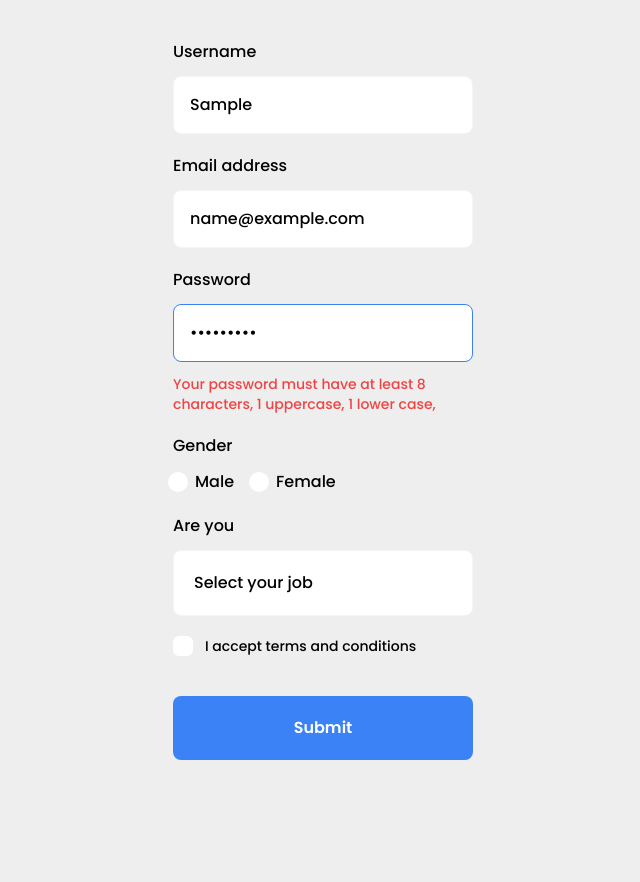
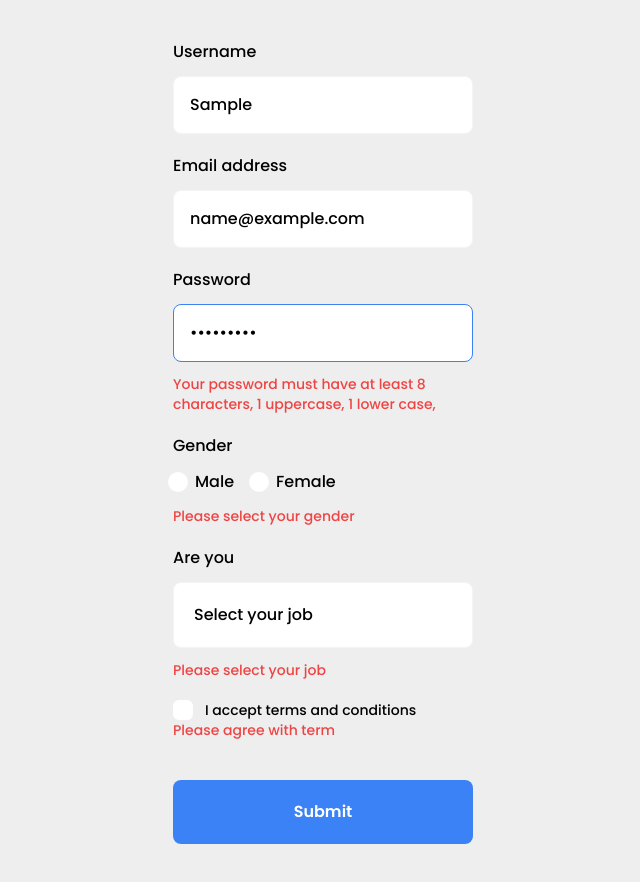
Before and after one commit to NDuyToan/react-register-form, a React (Vite) app: page / in a window 1280 px wide. Both pictures are taken after typing "Sample", "name@example.com", "Sample123" into the empty fields and a click on the button "Submit". Shown: the whole page, without its empty margins (317-957 px from the left). Before the commit the page ends 808 px from the top, so only its background shows below. Built offline with nearby package versions, Linux system fonts and the light colour scheme.

Commit message:
155 thuc hanh register form voi rhf- validation p2

```diff
--- a/src/components/form/RegisterHook.jsx
+++ b/src/components/form/RegisterHook.jsx
@@ -39,6 +39,12 @@ const schema = yup
         message:
           "Your password must have at least 8 characters, 1 uppercase, 1 lower case,",
       }),
+    gender: yup
+      .string()
+      .required("Please select your gender")
+      .oneOf(["male", "female"], "You can only select Male or Female"),
+    term: yup.boolean().required("Please agree with term"),
+    job: yup.string().required("Please select your job"),
   })
   .required();
 
@@ -110,7 +116,6 @@ const RegisterHook = () => {
         {errors.password && (
           <p className="text-red-500 text-sm">{errors.password.message} </p>
         )}
-        {/* <p className="text-red-500 text-sm">Please enter your password </p> */}
       </div>
 
       <div className="flex flex-col gap-3 mb-5">
@@ -129,6 +134,9 @@ const RegisterHook = () => {
             <span>Female</span>
           </div>
         </div>
+        {errors.gender && (
+          <p className="text-red-500 text-sm">{errors.gender.message} </p>
+        )}
       </div>
       <div className="flex flex-col gap-3 mb-5">
         <label className="cursor-pointer">Are you</label>
@@ -138,6 +146,9 @@ const RegisterHook = () => {
           name="job"
           data={dropdownData}
         ></DropdownHook>
+        {errors.job && (
+          <p className="text-red-500 text-sm">{errors.job.message} </p>
+        )}
       </div>
 
       <div className=" mb-5">
@@ -146,6 +157,9 @@ const RegisterHook = () => {
           name="term"
           text="I accept terms and conditions "
         ></CheckboxHook>
+        {errors.term && (
+          <p className="text-red-500 text-sm">{errors.term.message} </p>
+        )}
       </div>
 
       <button className="w-full bg-blue-500 text-white rounded-lg mt-5 font-semibold p-5">
```
